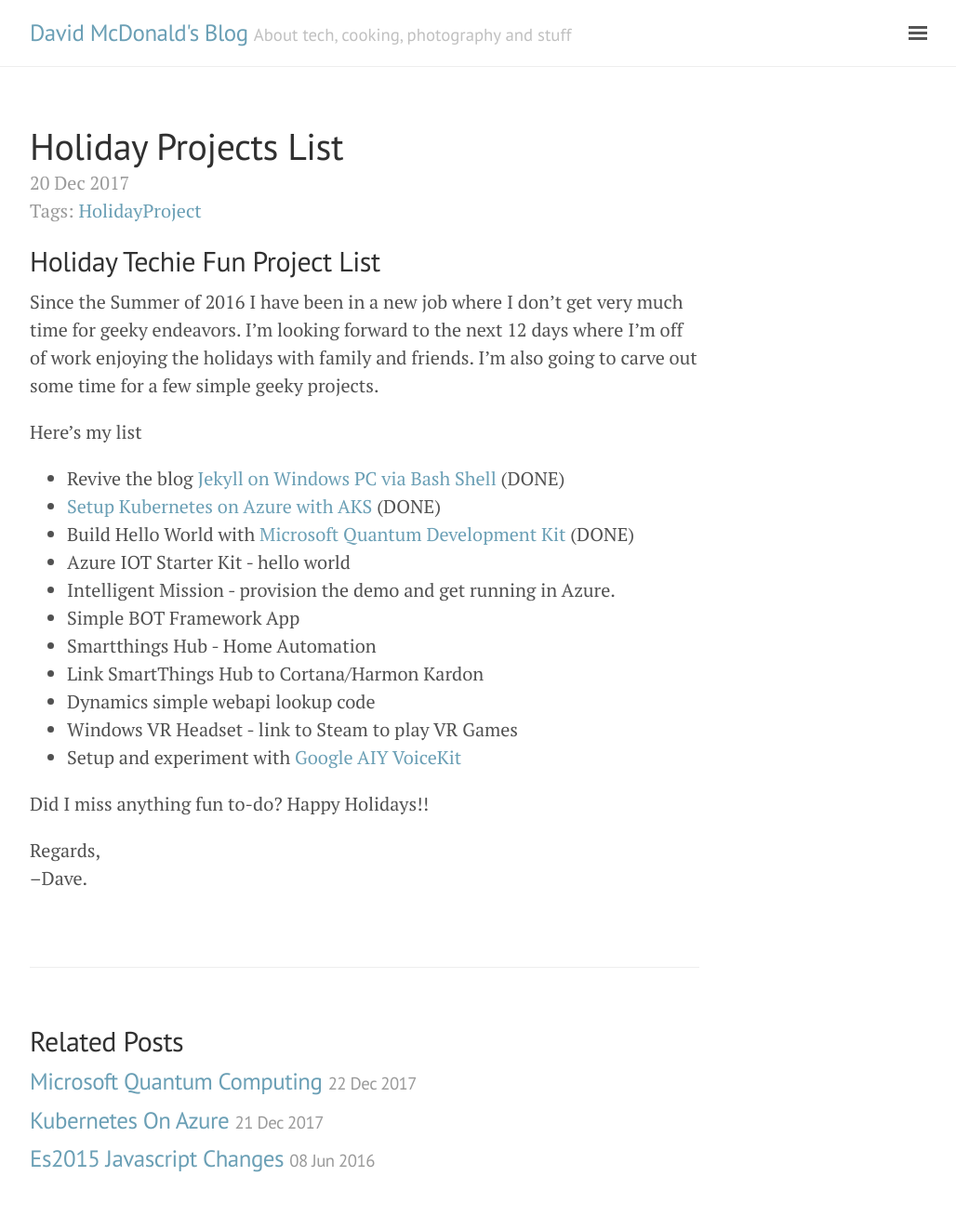
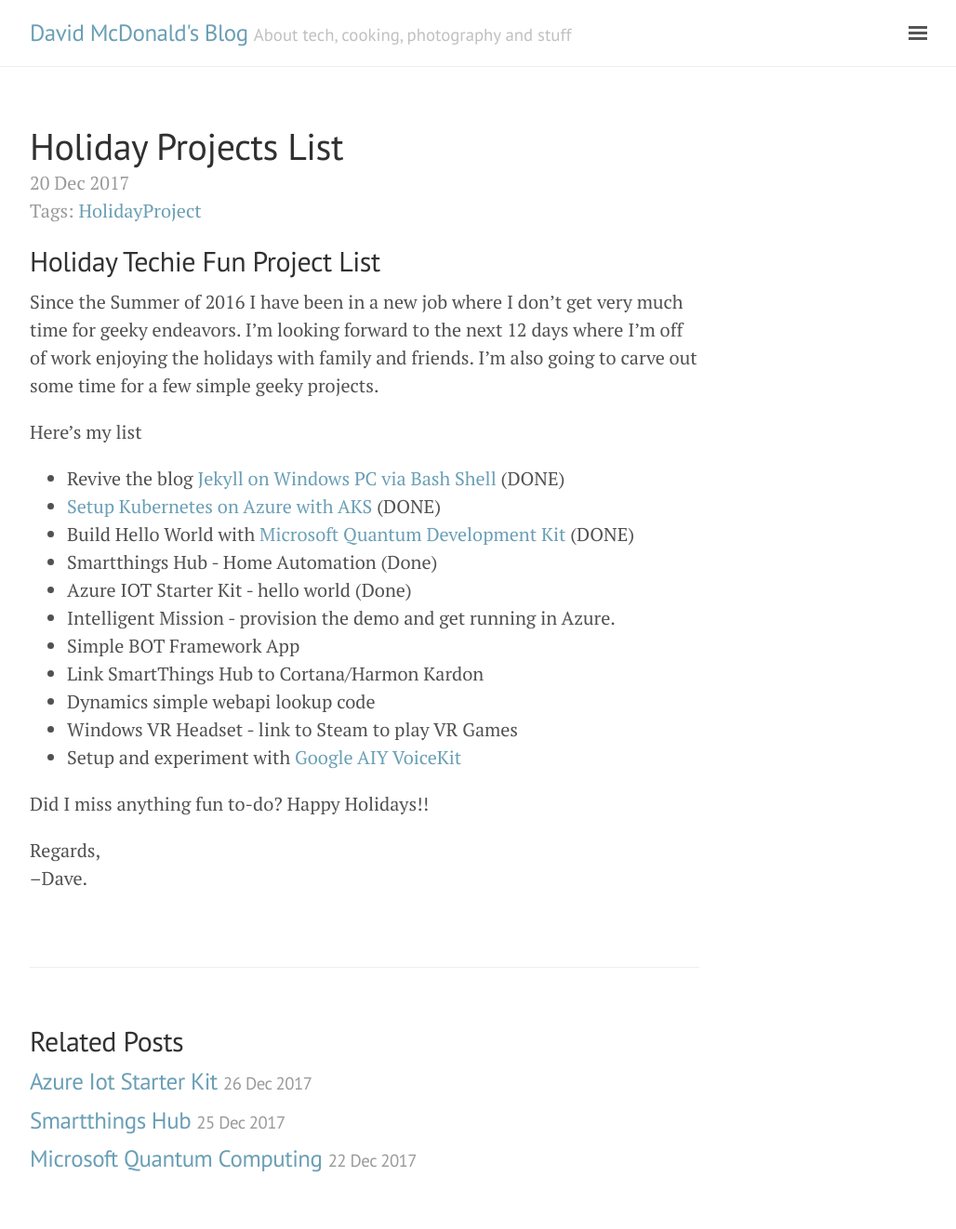
Before and after one commit to davidmcd/davidmcd.github.io, a Jekyll site: the page built from _posts/2017-12-20-Holiday-Projects-List.md, in a window 1280 px wide. Shown: the whole page at 93% size, without its empty margins (248-1276 px from the left). Built offline with Jekyll 4.4.1, drawn with Linux system fonts in a browser that asks for light colours.

Commit message:
New Posts

```diff
--- a/_posts/2017-12-20-Holiday-Projects-List.md
+++ b/_posts/2017-12-20-Holiday-Projects-List.md
@@ -12,10 +12,10 @@
 - Revive the blog [Jekyll on Windows PC via Bash Shell](https://jekyllrb.com/docs/windows/) (DONE)
 - [Setup Kubernetes on Azure with AKS](https://aiyprojects.withgoogle.com/voice) (DONE)
 - Build Hello World with [Microsoft Quantum Development Kit](https://www.microsoft.com/en-us/quantum/) (DONE)
-- Azure IOT Starter Kit - hello world
+- Smartthings Hub - Home Automation (Done)
+- Azure IOT Starter Kit - hello world (Done)
 - Intelligent Mission - provision the demo and get running in Azure.
 - Simple BOT Framework App
-- Smartthings Hub - Home Automation
 - Link SmartThings Hub to Cortana/Harmon Kardon
 - Dynamics simple webapi lookup code
 - Windows VR Headset - link to Steam to play VR Games
```
Also changed, not shown: _posts/2017-12-25-Smartthings-Hub.md (added, +13 -0 lines), _posts/2017-12-26-Azure-IOT-Starter-Kit.md (added, +17 -0 lines).
